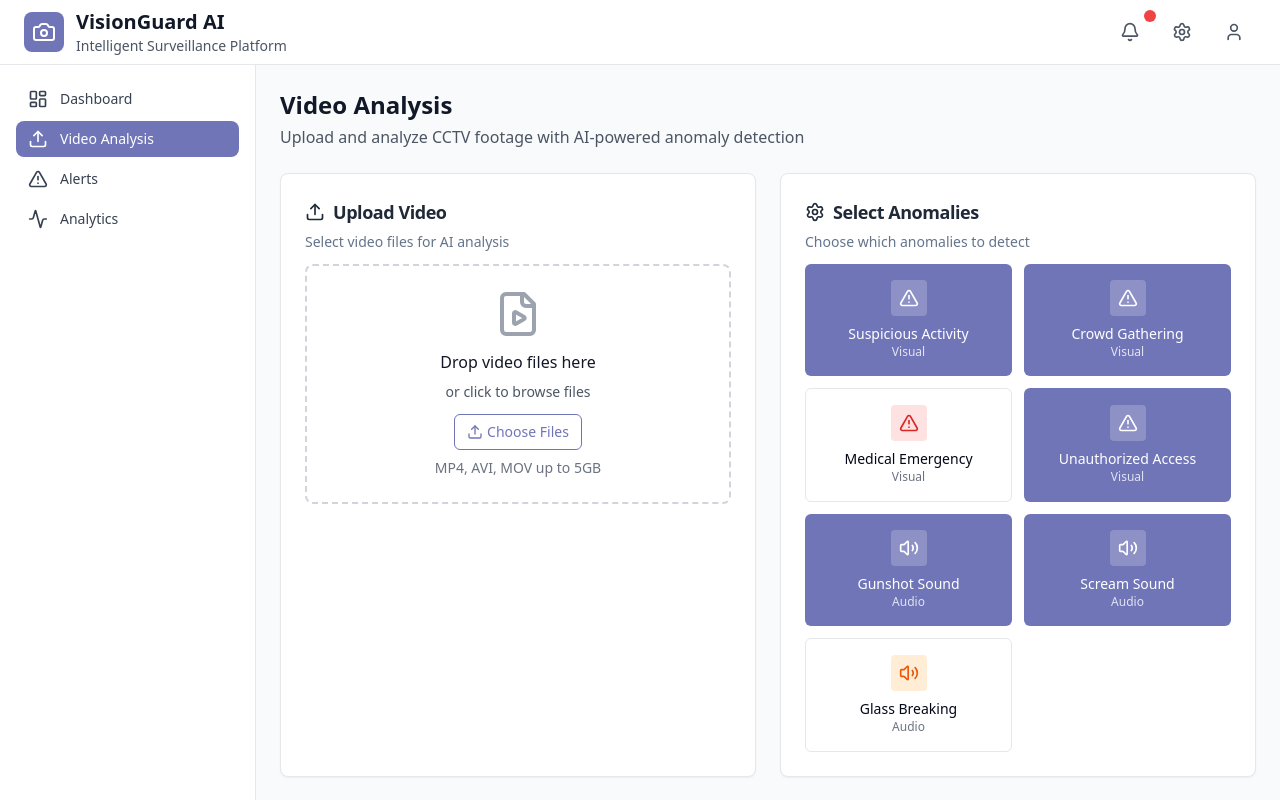
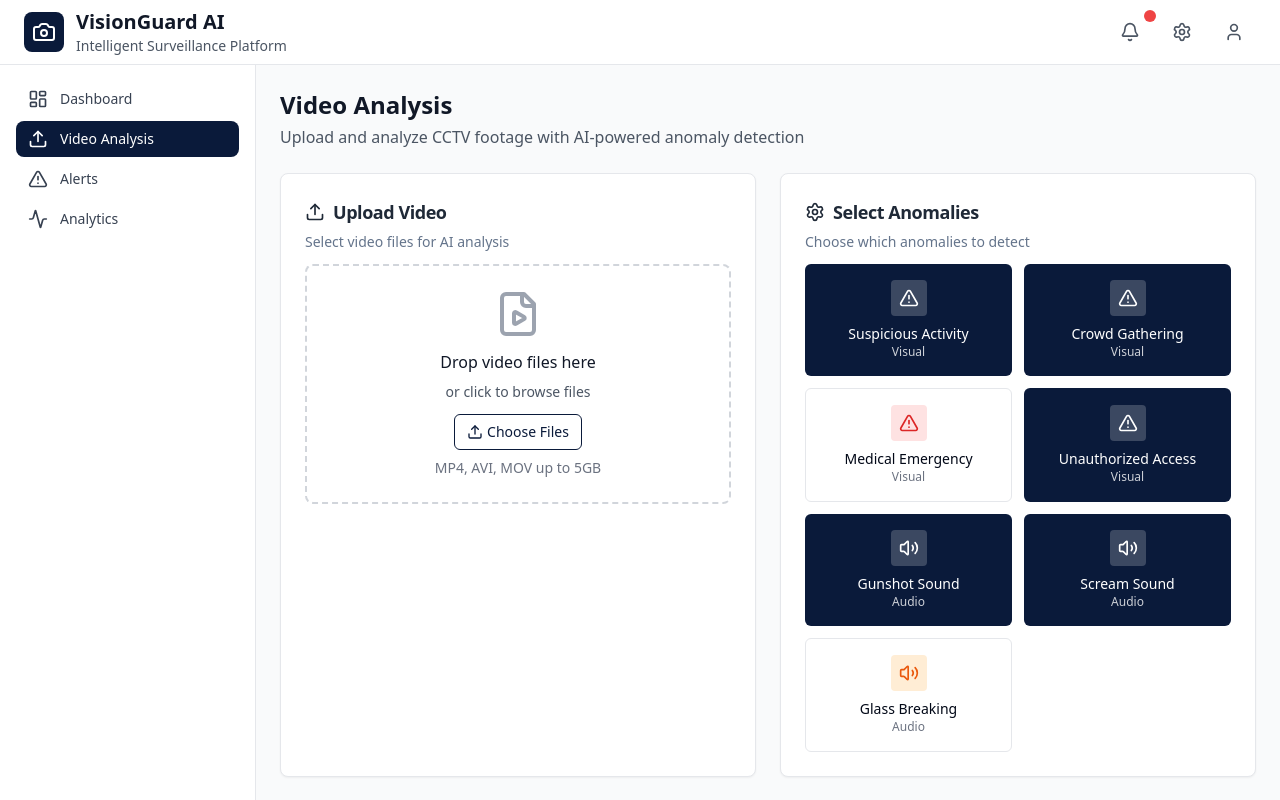
Before and after one commit to anwaar-subhani/fyp, a React (Vite) app in the folder cctv-frontend/: page /analysis in a window 1280 px wide. Shown: the top 800 px of the page. Built offline with nearby package versions, Linux system fonts and the light colour scheme.

Commit message:
Update theme color to dark blue (235, 83%, 14%) - #0a1a3a

```diff
--- a/cctv-frontend/src/App.tsx
+++ b/cctv-frontend/src/App.tsx
@@ -12,7 +12,7 @@ const Analytics = lazy(() => import('./pages/Analytics'))
 // Loading component
 const LoadingSpinner = () => (
   <div className="flex items-center justify-center min-h-screen">
-    <div className="animate-spin rounded-full h-12 w-12 border-b-2 border-[#7075b8]"></div>
+    <div className="animate-spin rounded-full h-12 w-12 border-b-2 border-[#0a1a3a]"></div>
   </div>
 )
 
@@ -48,7 +48,7 @@ class ErrorBoundary extends React.Component<ErrorBoundaryProps, ErrorBoundarySta
             <p className="text-gray-600 mb-4">Please refresh the page to try again.</p>
             <button
               onClick={() => window.location.reload()}
-              className="px-4 py-2 bg-[#7075b8] text-white rounded-lg hover:bg-[#5a5f9a] transition-colors"
+              className="px-4 py-2 bg-[#0a1a3a] text-white rounded-lg hover:bg-[#0d2147] transition-colors"
             >
               Refresh Page
             </button>
--- a/cctv-frontend/src/components/Layout.tsx
+++ b/cctv-frontend/src/components/Layout.tsx
@@ -62,7 +62,7 @@ export default function Layout({ children }: LayoutProps) {
           </Button>
 
           <div className="flex items-center space-x-3">
-            <div className="p-2 rounded-lg" style={{ backgroundColor: '#7075b8' }}>
+            <div className="p-2 rounded-lg" style={{ backgroundColor: '#0a1a3a' }}>
               <Camera className="h-6 w-6 text-white" />
             </div>
             <div>
@@ -118,7 +118,7 @@ export default function Layout({ children }: LayoutProps) {
                           ? "text-white"
                           : "text-gray-700 hover:bg-gray-100"
                       )}
-                      style={isActive ? { backgroundColor: '#7075b8' } : {}}
+                      style={isActive ? { backgroundColor: '#0a1a3a' } : {}}
                       onClick={() => setMobileMenuOpen(false)}
                     >
                       <item.icon className="h-5 w-5" />
--- a/cctv-frontend/src/pages/Dashboard.tsx
+++ b/cctv-frontend/src/pages/Dashboard.tsx
@@ -32,7 +32,7 @@ export default function Dashboard() {
       icon: Upload,
       href: '/analysis',
       color: 'text-white',
-      bg: 'bg-[#7075b8] hover:bg-[#5a5f9a]',
+      bg: 'bg-[#0a1a3a] hover:bg-[#0d2147]',
       primary: true
     },
     {
--- a/cctv-frontend/src/pages/VideoAnalysis.tsx
+++ b/cctv-frontend/src/pages/VideoAnalysis.tsx
@@ -68,7 +68,7 @@ export default function VideoAnalysis() {
               <Button
                 variant="outline"
                 size="sm"
-                className="mb-2 text-xs sm:text-sm border-[#7075b8] text-[#7075b8] hover:bg-[#7075b8] hover:text-white"
+                className="mb-2 text-xs sm:text-sm border-[#0a1a3a] text-[#0a1a3a] hover:bg-[#0a1a3a] hover:text-white"
               >
                 <Upload className="h-3 w-3 sm:h-4 sm:w-4 mr-1" />
                 Choose Files
@@ -99,10 +99,10 @@ export default function VideoAnalysis() {
                   variant={anomaly.enabled ? "default" : "outline"}
                   className={`h-auto p-3 sm:p-4 flex flex-col items-center gap-2 cursor-pointer ${
                     anomaly.enabled
-                      ? 'text-white border-[#7075b8]'
+                      ? 'text-white border-[#0a1a3a]'
                       : 'hover:bg-gray-50 border-gray-200'
                   }`}
-                  style={anomaly.enabled ? { backgroundColor: '#7075b8' } : {}}
+                  style={anomaly.enabled ? { backgroundColor: '#0a1a3a' } : {}}
                   onClick={() => toggleAnomaly(anomaly.id)}
                 >
                   <div className={`p-2 rounded ${
```
